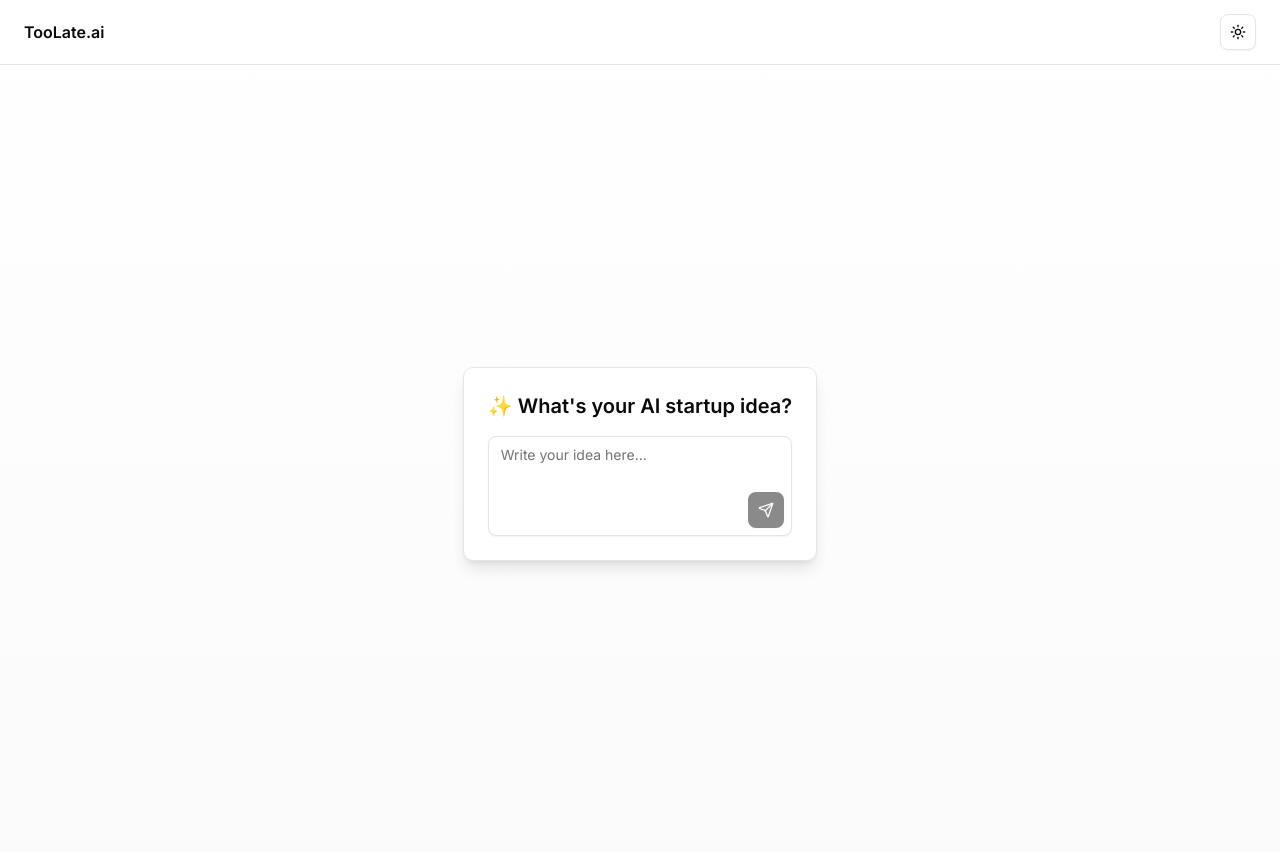
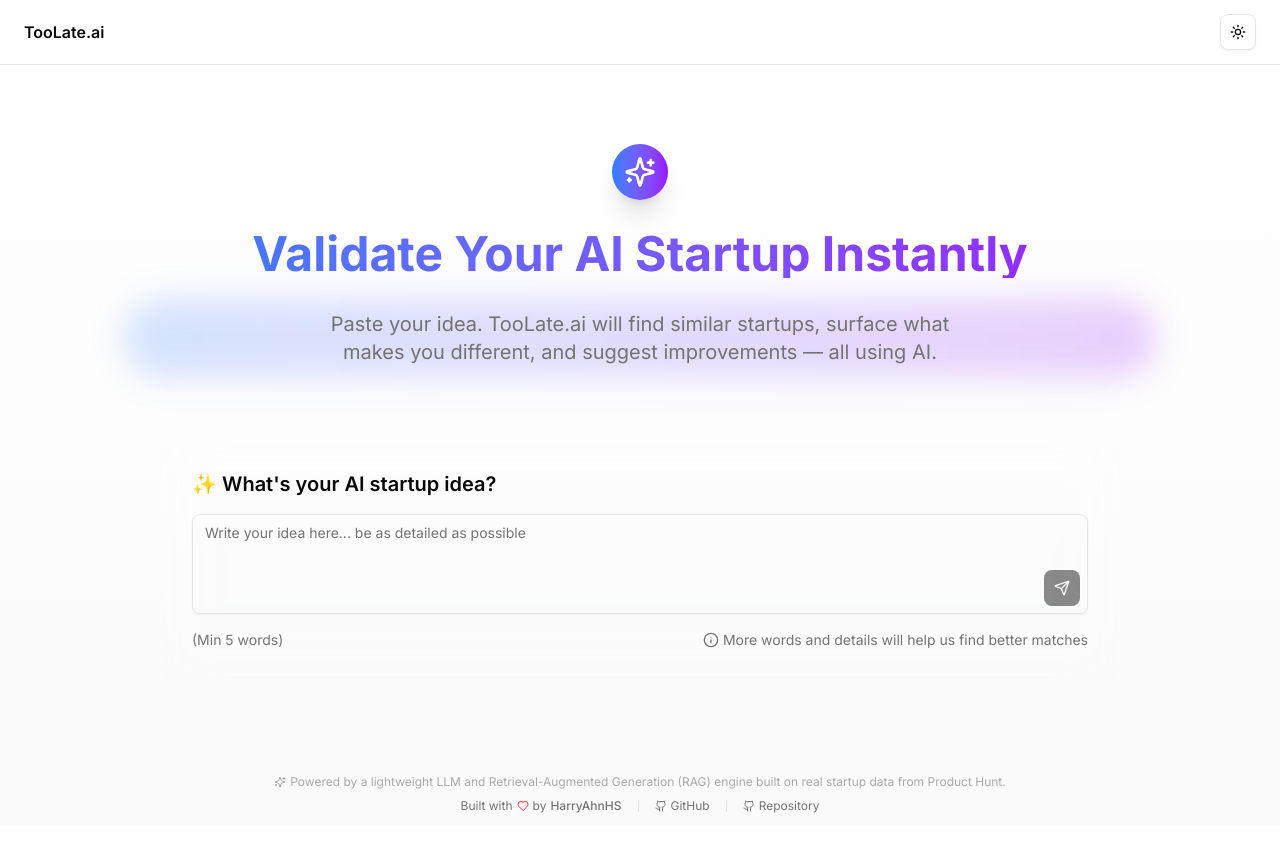
Before and after one commit to HarryAhnHS/toolate-client, a Next.js app: page / in a window 1280 px wide. Shown: the top 852 px of the page. After the commit the page ends 826 px from the top, so only its background shows below. Built offline with nearby package versions, Linux system fonts and the light colour scheme; no server answers.

Commit message:
style: mvp deployment prep

```diff
--- a/src/app/layout.js
+++ b/src/app/layout.js
@@ -2,7 +2,7 @@
 import "./globals.css"
 import { ThemeProvider } from "next-themes"
 import { Header } from "@/components/header"
-
+import { Footer } from "@/components/footer"
 const inter = Inter({ subsets: ["latin"] })
 
 export const metadata = {
@@ -13,12 +13,13 @@
 export default function RootLayout({ children }) {
   return (
     <html lang="en" suppressHydrationWarning>
-      <body className={`${inter.className} min-h-screen bg-gradient-to-b from-background to-muted/50 antialiased`}>
+      <body className={`${inter.className} min-h-screen flex flex-col bg-gradient-to-b from-background to-muted/50 antialiased`}>
         <ThemeProvider attribute="class" defaultTheme="system" enableSystem disableTransitionOnChange>
           <Header />
-          <main className="pt-16">
+          <main className="pt-16 flex-1">
             {children}
           </main>
+          <Footer />
         </ThemeProvider>
       </body>
     </html>
--- a/src/app/page.js
+++ b/src/app/page.js
@@ -1,8 +1,8 @@
 "use client"
 
 import { useState } from "react"
-import IdeaForm from "@/components/idea-form"
-import Output from "@/components/output"
+import IdeaPage from "@/components/idea-page"
+import Output from "@/components/output-page"
 import { fetchSimilarCompanies, fetchAnalysis } from "@/api/api"
 import { motion, AnimatePresence } from "framer-motion"
 
@@ -46,17 +46,16 @@
   }
 
   return (
-    <main className="min-h-screen relative">
+    <div>
       <AnimatePresence mode="wait">
         {!showResults ? (
           <motion.div
             key="form"
-            initial={{ opacity: 0, y: 20 }}
-            animate={{ opacity: 1, y: 0 }}
-            exit={{ opacity: 0, y: -20 }}
-            className="absolute inset-0 flex items-center justify-center"
+            initial={{ opacity: 0 }}
+            animate={{ opacity: 1 }}
+            exit={{ opacity: 0 }}
           >
-            <IdeaForm
+            <IdeaPage
               onSubmit={handleSubmit}
               isLoading={isLoading}
             />
@@ -87,6 +86,6 @@
           </motion.div>
         )}
       </AnimatePresence>
-    </main>
+    </div>
   )
 }
--- /dev/null
+++ b/src/components/footer.jsx
@@ -0,0 +1,58 @@
+"use client"
+
+import { motion } from "framer-motion"
+import { Github, Heart, Sparkles } from "lucide-react"
+import Link from "next/link"
+
+export const Footer = () => {
+  return (
+    <motion.footer
+      className="w-full py-3 text-xs text-muted-foreground"
+      initial={{ opacity: 0 }}
+      animate={{ opacity: 1 }}
+      transition={{ delay: 0.8, duration: 0.5 }}
+    >
+      <div className="max-w-4xl mx-auto px-4">
+        <div className="flex flex-col items-center gap-2">
+          <div className="flex items-center gap-1 text-muted-foreground/60">
+            <Sparkles className="h-3 w-3" />
+            <span>Powered by a lightweight LLM and Retrieval-Augmented Generation (RAG) engine built on real startup data from Product Hunt.</span>
+          </div>
+          <div className="flex items-center justify-center gap-4">
+            <p className="flex items-center gap-1">
+              Built with <Heart className="h-3 w-3 text-red-500" /> by{" "}
+              <Link
+                href="https://github.com/HarryAhnHS"
+                target="_blank"
+                rel="noopener noreferrer"
+                className="font-medium hover:underline"
+              >
+                HarryAhnHS
+              </Link>
+            </p>
+            <div className="h-3 w-px bg-border"></div>
+            <Link
+              href="https://github.com/HarryAhnHS"
+              target="_blank"
+              rel="noopener noreferrer"
+              className="flex items-center gap-1 hover:text-foreground transition-colors"
+            >
+              <Github className="h-3 w-3" />
+              <span>GitHub</span>
+            </Link>
+            <div className="h-3 w-px bg-border"></div>
+            <Link
+              href="https://github.com/HarryAhnHS/toolate-client"
+              target="_blank"
+              rel="noopener noreferrer"
+              className="flex items-center gap-1 hover:text-foreground transition-colors"
+            >
+              <Github className="h-3 w-3" />
+              <span>Repository</span>
+            </Link>
+          </div>
+        </div>
+      </div>
+    </motion.footer>
+  )
+}
--- a/src/components/idea-form.jsx
+++ b/src/components/idea-form.jsx
@@ -4,10 +4,12 @@
 import { Button } from "@/components/ui/button"
 import { Textarea } from "@/components/ui/textarea"
 import { motion } from "framer-motion"
-import { Send } from "lucide-react"
+import { Send, Info } from "lucide-react"
 
 export default function IdeaForm({ onSubmit, isLoading }) {
   const [ideaText, setIdeaText] = useState("")
+  const [wordCount, setWordCount] = useState(0)
+  const [isValid, setIsValid] = useState(false)
   const textareaRef = useRef(null)
 
   useEffect(() => {
@@ -17,9 +19,17 @@
     }
   }, [ideaText])
 
+  useEffect(() => {
+    // Count words (split by whitespace and filter out empty strings)
+    const words = ideaText.trim().split(/\s+/).filter(word => word.length > 0)
+    const count = words.length
+    setWordCount(count)
+    setIsValid(count >= 5)
+  }, [ideaText])
+
   const handleSubmit = (e) => {
     e.preventDefault()
-    if (ideaText.trim()) {
+    if (isValid) {
       onSubmit(ideaText.trim())
     }
   }
@@ -27,25 +37,27 @@
   const handleKeyDown = (e) => {
     if (e.key === 'Enter' && !e.shiftKey) {
       e.preventDefault()
-      handleSubmit(e)
+      if (isValid) {
+        handleSubmit(e)
+      }
     }
   }
 
   return (
-    <div className="max-w-2xl mx-auto p-4 md:p-8">
+    <div className="w-full mx-auto px-4 sm:px-6 md:px-8">
       <motion.div
         initial={{ y: 20, opacity: 0 }}
         animate={{ y: 0, opacity: 1 }}
-        className="p-6 bg-card border rounded-lg shadow-lg"
+        className="p-6 md:p-8 rounded-2xl backdrop-blur-xl"
       >
         <motion.h2
           initial={{ opacity: 0, y: -20 }}
           animate={{ opacity: 1, y: 0 }}
-          className="text-xl font-semibold mb-4"
+          className="text-lg sm:text-xl font-semibold mb-3 sm:mb-4"
         >
           ✨ What's your AI startup idea?
         </motion.h2>
-        <form onSubmit={handleSubmit} className="space-y-4">
+        <form onSubmit={handleSubmit} className="space-y-3 sm:space-y-4">
           <motion.div
             className="space-y-2"
             initial={{ scale: 0.95 }}
@@ -55,21 +67,31 @@
             <div className="relative">
               <Textarea
                 ref={textareaRef}
-                placeholder="Write your idea here..."
+                placeholder="Write your idea here... be as detailed as possible"
                 value={ideaText}
                 onChange={(e) => setIdeaText(e.target.value)}
                 onKeyDown={handleKeyDown}
-                className="w-full min-h-[100px] max-h-[300px] pr-12 resize-none"
+                className="w-full min-h-[100px] max-h-[300px] pr-10 sm:pr-12 resize-none text-sm sm:text-base"
                 disabled={isLoading}
               />
               <Button
                 type="submit"
                 size="icon"
-                disabled={isLoading || !ideaText.trim()}
-                className="absolute right-2 bottom-2"
+                disabled={isLoading || !isValid}
+                className="absolute right-2 bottom-2 h-8 w-8 sm:h-9 sm:w-9"
               >
-                <Send className="h-4 w-4" />
+                <Send className="h-3.5 w-3.5 sm:h-4 sm:w-4" />
               </Button>
+            </div>
+            <div className="mt-3 sm:mt-4 flex flex-col sm:flex-row justify-between items-start sm:items-center gap-2 sm:gap-0 text-xs sm:text-sm">
+              <span className={`${isValid ? 'text-green-500' : 'text-muted-foreground'}`}>
+                (Min 5 words) {isValid ? '✓' : ''}
+              </span>
+              <span className="text-muted-foreground flex items-center gap-1">
+                <Info className="h-3.5 w-3.5 sm:h-4 sm:w-4" />
+                <span className="hidden sm:inline">More words and details will help us find better matches</span>
+                <span className="sm:hidden">More details = better matches</span>
+              </span>
             </div>
           </motion.div>
         </form>
--- /dev/null
+++ b/src/components/idea-page.jsx
@@ -0,0 +1,60 @@
+"use client"
+
+import { motion } from "framer-motion"
+import IdeaForm from "@/components/idea-form"
+import { Sparkles, Lightbulb, Search, TrendingUp } from "lucide-react"
+
+export default function IdeaPage({ onSubmit, isLoading }) {
+  return (
+    <div className="flex flex-col items-center justify-center px-4 md:px-8 py-12 md:py-20 text-foreground">
+      <motion.div
+        className="w-full max-w-5xl mx-auto space-y-16"
+        initial={{ opacity: 0, y: 30 }}
+        animate={{ opacity: 1, y: 0 }}
+        transition={{ duration: 0.8 }}
+      >
+        {/* Hero Section */}
+        <section className="text-center space-y-6">
+          <motion.div
+            initial={{ scale: 0.8, opacity: 0 }}
+            animate={{ scale: 1, opacity: 1 }}
+            transition={{ delay: 0.2, duration: 0.6, type: "spring", stiffness: 200, damping: 20 }}
+            className="inline-block"
+          >
+            <div className="bg-gradient-to-r from-blue-500 to-purple-600 text-white rounded-full p-3 shadow-xl">
+              <Sparkles className="h-8 w-8" />
+            </div>
+          </motion.div>
+
+          <motion.h1
+            className="text-4xl md:text-5xl font-bold bg-clip-text text-transparent bg-gradient-to-r from-blue-500 to-purple-600"
+            initial={{ opacity: 0, y: 15 }}
+            animate={{ opacity: 1, y: 0 }}
+            transition={{ delay: 0.3, duration: 0.6 }}
+          >
+            Validate Your AI Startup Instantly
+          </motion.h1>
+
+          <motion.div
+            initial={{ opacity: 0, y: 15 }}
+            animate={{ opacity: 1, y: 0 }}
+            transition={{ delay: 0.4, duration: 0.6 }}
+            className="relative"
+          >
+            <div className="absolute -inset-1 bg-gradient-to-r from-blue-500/20 to-purple-600/20 blur-lg rounded-full"></div>
+            <p className="relative text-lg md:text-xl text-muted-foreground max-w-2xl mx-auto px-4 py-2">
+              Paste your idea. TooLate.ai will find similar startups, surface what makes you different, and suggest improvements — all using AI.
+            </p>
+          </motion.div>
+        </section>
+
+
+        {/* Idea Submission Form */}
+        <section>
+            <IdeaForm onSubmit={onSubmit} isLoading={isLoading} />
+        </section>
+
+      </motion.div>
+    </div>
+  )
+}
--- a/src/components/ui/accordion.jsx
+++ b/src/components/ui/accordion.jsx
@@ -34,7 +34,7 @@
       <AccordionPrimitive.Trigger
         data-slot="accordion-trigger"
         className={cn(
-          "focus-visible:border-ring focus-visible:ring-ring/50 flex flex-1 items-start justify-between gap-4 rounded-md py-4 text-left text-sm font-medium transition-all outline-none hover:underline focus-visible:ring-[3px] disabled:pointer-events-none disabled:opacity-50 [&[data-state=open]>svg]:rotate-180",
+          "cursor-pointer focus-visible:border-ring focus-visible:ring-ring/50 flex flex-1 items-start justify-between gap-4 rounded-md py-4 text-left text-sm font-medium transition-all outline-none hover:underline focus-visible:ring-[3px] disabled:pointer-events-none disabled:opacity-50 [&[data-state=open]>svg]:rotate-180",
           className
         )}
         {...props}>
--- a/src/components/ui/button.jsx
+++ b/src/components/ui/button.jsx
@@ -5,7 +5,7 @@
 import { cn } from "@/lib/utils"
 
 const buttonVariants = cva(
-  "inline-flex items-center justify-center gap-2 whitespace-nowrap rounded-md text-sm font-medium transition-all disabled:pointer-events-none disabled:opacity-50 [&_svg]:pointer-events-none [&_svg:not([class*='size-'])]:size-4 shrink-0 [&_svg]:shrink-0 outline-none focus-visible:border-ring focus-visible:ring-ring/50 focus-visible:ring-[3px] aria-invalid:ring-destructive/20 dark:aria-invalid:ring-destructive/40 aria-invalid:border-destructive",
+  "cursor-pointer inline-flex items-center justify-center gap-2 whitespace-nowrap rounded-md text-sm font-medium transition-all disabled:pointer-events-none disabled:opacity-50 [&_svg]:pointer-events-none [&_svg:not([class*='size-'])]:size-4 shrink-0 [&_svg]:shrink-0 outline-none focus-visible:border-ring focus-visible:ring-ring/50 focus-visible:ring-[3px] aria-invalid:ring-destructive/20 dark:aria-invalid:ring-destructive/40 aria-invalid:border-destructive",
   {
     variants: {
       variant: {
--- a/src/components/ui/dropdown-menu.jsx
+++ b/src/components/ui/dropdown-menu.jsx
@@ -61,7 +61,7 @@
       data-inset={inset}
       data-variant={variant}
       className={cn(
-        "focus:bg-accent focus:text-accent-foreground data-[variant=destructive]:text-destructive data-[variant=destructive]:focus:bg-destructive/10 dark:data-[variant=destructive]:focus:bg-destructive/20 data-[variant=destructive]:focus:text-destructive data-[variant=destructive]:*:[svg]:!text-destructive [&_svg:not([class*='text-'])]:text-muted-foreground relative flex cursor-default items-center gap-2 rounded-sm px-2 py-1.5 text-sm outline-hidden select-none data-[disabled]:pointer-events-none data-[disabled]:opacity-50 data-[inset]:pl-8 [&_svg]:pointer-events-none [&_svg]:shrink-0 [&_svg:not([class*='size-'])]:size-4",
+        "cursor-pointer focus:bg-accent focus:text-accent-foreground data-[variant=destructive]:text-destructive data-[variant=destructive]:focus:bg-destructive/10 dark:data-[variant=destructive]:focus:bg-destructive/20 data-[variant=destructive]:focus:text-destructive data-[variant=destructive]:*:[svg]:!text-destructive [&_svg:not([class*='text-'])]:text-muted-foreground relative flex cursor-default items-center gap-2 rounded-sm px-2 py-1.5 text-sm outline-hidden select-none data-[disabled]:pointer-events-none data-[disabled]:opacity-50 data-[inset]:pl-8 [&_svg]:pointer-events-none [&_svg]:shrink-0 [&_svg:not([class*='size-'])]:size-4",
         className
       )}
       {...props} />
```
Also changed, not shown: src/components/output-page.jsx (renamed from src/components/output.jsx).
